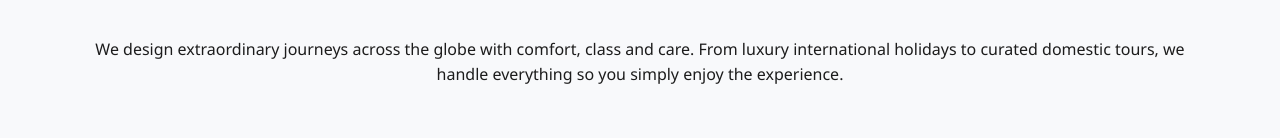
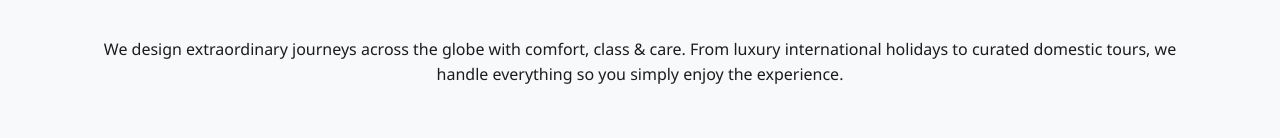
Before and after one commit to thetravelquest84/travel_website, a plain HTML site: page index.html in a window 1280 px wide. Shown: the part 737-875 px from the top of the page. Drawn offline with Linux system fonts and the light colour scheme.

Commit message:
Update index.html

```diff
--- a/index.html
+++ b/index.html
@@ -30,7 +30,7 @@
 <section class="section">
   <h2>Welcome to The Travel Quest</h2>
   <p>
-    We design extraordinary journeys across the globe with comfort, class and care.
+    We design extraordinary journeys across the globe with comfort, class & care.
     From luxury international holidays to curated domestic tours,
     we handle everything so you simply enjoy the experience.
   </p>
```
